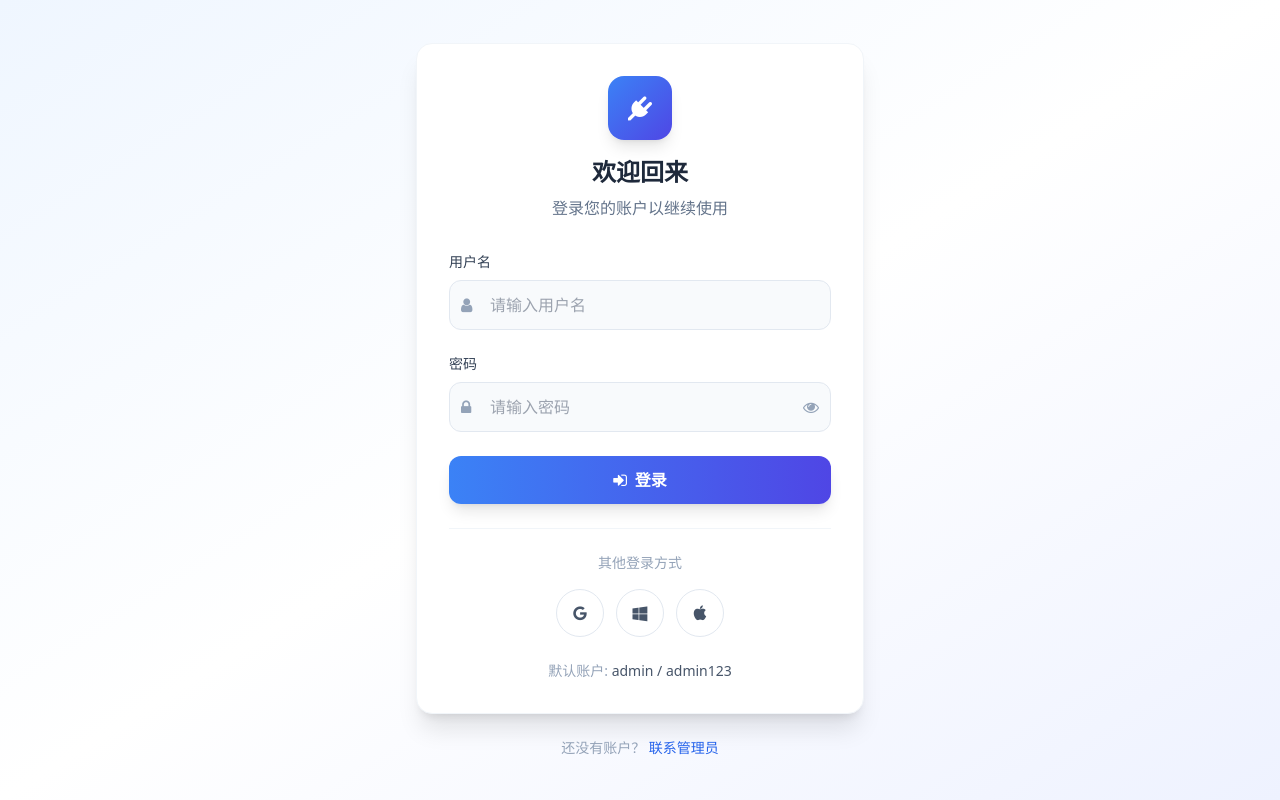
After one commit to InitialHeart0304/TIA-DB-Kingscada-List, a Flask app: page /login in a window 1280 px wide. The commit adds this page. Run offline with Flask 3, Linux system fonts and the light colour scheme; some libraries are stand-ins or nearby versions.

Commit message:
feat: Add Login Interface and Internal File
Co-authored-by: traeagent <traeagent@users.noreply.github.com>

```diff
--- a/TIA DB-Kingscada List/web/app.py
+++ b/TIA DB-Kingscada List/web/app.py
@@ -1,4 +1,4 @@
-from flask import Flask, render_template, request, jsonify, send_file
+from flask import Flask, render_template, request, jsonify, send_file, session, redirect, url_for
 import pandas as pd
 import re
 import json
@@ -15,18 +15,36 @@ from src.core.converter import TiaToKingscadaConverter
 
 app = Flask(__name__)
 
+# 配置密钥，用于会话管理
+app.secret_key = 'your-secret-key-here-change-in-production'
+
 # 配置模板目录 - 使用绝对路径
 app.root_path = os.path.dirname(os.path.abspath(__file__))
 app.template_folder = os.path.join(app.root_path, 'templates')
 print(f"App root path: {app.root_path}")
 print(f"Template folder: {app.template_folder}")
 
+# 用户数据文件路径
+USERS_FILE = os.path.join(app.root_path, 'data', 'users.json')
+
 # 临时文件存储
 TEMP_DIR = tempfile.gettempdir()
 current_result = None
 
+def load_users():
+    if os.path.exists(USERS_FILE):
+        with open(USERS_FILE, 'r', encoding='utf-8') as f:
+            return json.load(f)
+    return []
+
+def check_login():
+    return 'username' in session
+
 @app.route('/')
 def index():
+    if not check_login():
+        return redirect(url_for('login'))
+
     current_date = datetime.now().strftime("%Y年%m月%d日")
     # 打印模板文件路径，用于调试
     template_path = os.path.join(app.template_folder, 'index.html')
@@ -34,8 +52,35 @@ def index():
     print(f"Template exists: {os.path.exists(template_path)}")
     return render_template('index.html', current_date=current_date)
 
+@app.route('/login', methods=['GET', 'POST'])
+def login():
+    if request.method == 'POST':
+        username = request.form.get('username')
+        password = request.form.get('password')
+
+        users = load_users()
+        for user in users:
+            if user['username'] == username and user['password'] == password:
+                session['username'] = username
+                return jsonify({'success': True})
+
+        return jsonify({'success': False, 'message': '用户名或密码错误'})
+
+    if check_login():
+        return redirect(url_for('index'))
+
+    return render_template('login.html')
+
+@app.route('/logout')
+def logout():
+    session.pop('username', None)
+    return redirect(url_for('login'))
+
 @app.route('/upload', methods=['POST'])
 def upload_file():
+    if not check_login():
+        return jsonify({'success': False, 'error': '请先登录'})
+
     if 'file' not in request.files:
         return jsonify({'success': False, 'error': 'No file part'})
 
@@ -50,6 +95,9 @@ def upload_file():
 
 @app.route('/convert', methods=['POST'])
 def convert():
+    if not check_login():
+        return jsonify({'success': False, 'error': '请先登录'})
+
     global current_result
 
     # 获取文件内容
@@ -105,6 +153,9 @@ def convert():
 
 @app.route('/download')
 def download():
+    if not check_login():
+        return jsonify({'success': False, 'error': '请先登录'})
+
     global current_result
 
     if not current_result:
--- /dev/null
+++ b/TIA DB-Kingscada List/web/templates/login.html
@@ -0,0 +1,164 @@
+<!DOCTYPE html>
+<html lang="zh-CN">
+<head>
+    <meta charset="UTF-8">
+    <meta name="viewport" content="width=device-width, initial-scale=1.0">
+    <title>登录 - TIA DB 转换工具</title>
+    <script src="https://cdn.tailwindcss.com"></script>
+    <link href="https://cdn.jsdelivr.net/npm/font-awesome@4.7.0/css/font-awesome.min.css" rel="stylesheet">
+    <style>
+        @layer utilities {
+            .content-auto {
+                content-visibility: auto;
+            }
+        }
+    </style>
+</head>
+<body class="min-h-screen bg-gradient-to-br from-blue-50 via-white to-indigo-50">
+    <div class="flex items-center justify-center min-h-screen p-4">
+        <div class="w-full max-w-md">
+            <div class="bg-white rounded-2xl shadow-xl p-8 border border-slate-100">
+                <div class="text-center mb-8">
+                    <div class="inline-flex items-center justify-center w-16 h-16 bg-gradient-to-br from-blue-500 to-indigo-600 rounded-2xl shadow-lg mb-4">
+                        <i class="fa fa-plug text-white text-2xl"></i>
+                    </div>
+                    <h1 class="text-2xl font-bold text-slate-800">欢迎回来</h1>
+                    <p class="text-slate-500 mt-2">登录您的账户以继续使用</p>
+                </div>
+
+                <form id="login-form" class="space-y-6">
+                    <div>
+                        <label for="username" class="block text-sm font-medium text-slate-700 mb-2">用户名</label>
+                        <div class="relative">
+                            <div class="absolute inset-y-0 left-0 pl-3 flex items-center pointer-events-none">
+                                <i class="fa fa-user text-slate-400"></i>
+                            </div>
+                            <input
+                                type="text"
+                                id="username"
+                                name="username"
+                                placeholder="请输入用户名"
+                                class="block w-full pl-10 pr-4 py-3 border border-slate-200 rounded-xl focus:ring-2 focus:ring-blue-500 focus:border-transparent outline-none transition-all bg-slate-50 hover:bg-white"
+                                required
+                            />
+                        </div>
+                    </div>
+
+                    <div>
+                        <label for="password" class="block text-sm font-medium text-slate-700 mb-2">密码</label>
+                        <div class="relative">
+                            <div class="absolute inset-y-0 left-0 pl-3 flex items-center pointer-events-none">
+                                <i class="fa fa-lock text-slate-400"></i>
+                            </div>
+                            <input
+                                type="password"
+                                id="password"
+                                name="password"
+                                placeholder="请输入密码"
+                                class="block w-full pl-10 pr-12 py-3 border border-slate-200 rounded-xl focus:ring-2 focus:ring-blue-500 focus:border-transparent outline-none transition-all bg-slate-50 hover:bg-white"
+                                required
+                            />
+                            <button
+                                type="button"
+                                id="toggle-password"
+                                class="absolute inset-y-0 right-0 pr-3 flex items-center text-slate-400 hover:text-slate-600"
+                            >
+                                <i class="fa fa-eye"></i>
+                            </button>
+                        </div>
+                    </div>
+
+                    <button
+                        type="submit"
+                        id="login-btn"
+                        class="w-full py-3 px-4 bg-gradient-to-r from-blue-500 to-indigo-600 text-white font-semibold rounded-xl shadow-lg hover:shadow-xl transform hover:-translate-y-0.5 transition-all duration-200"
+                    >
+                        <span class="flex items-center justify-center">
+                            <i class="fa fa-sign-in mr-2"></i>
+                            登录
+                        </span>
+                    </button>
+                </form>
+
+                <div id="error-message" class="mt-4 p-3 bg-red-50 border border-red-200 rounded-xl text-red-600 text-sm text-center hidden">
+                    用户名或密码错误
+                </div>
+
+                <div class="mt-6 pt-6 border-t border-slate-100">
+                    <div class="flex items-center justify-center space-x-4">
+                        <span class="text-slate-400 text-sm">其他登录方式</span>
+                    </div>
+                    <div class="flex items-center justify-center space-x-3 mt-4">
+                        <button class="w-12 h-12 rounded-full border border-slate-200 flex items-center justify-center text-slate-600 hover:bg-blue-50 hover:text-blue-600 hover:border-blue-300 transition-all">
+                            <i class="fa fa-google"></i>
+                        </button>
+                        <button class="w-12 h-12 rounded-full border border-slate-200 flex items-center justify-center text-slate-600 hover:bg-green-50 hover:text-green-600 hover:border-green-300 transition-all">
+                            <i class="fa fa-windows"></i>
+                        </button>
+                        <button class="w-12 h-12 rounded-full border border-slate-200 flex items-center justify-center text-slate-600 hover:bg-slate-50 hover:text-slate-800 transition-all">
+                            <i class="fa fa-apple"></i>
+                        </button>
+                    </div>
+                </div>
+
+                <p class="mt-6 text-center text-slate-400 text-sm">
+                    默认账户: <span class="text-slate-600">admin / admin123</span>
+                </p>
+            </div>
+
+            <p class="mt-6 text-center text-slate-400 text-sm">
+                还没有账户？
+                <a href="#" class="text-blue-600 hover:text-blue-700 font-medium">联系管理员</a>
+            </p>
+        </div>
+    </div>
+
+    <script>
+        document.addEventListener('DOMContentLoaded', function() {
+            const togglePassword = document.getElementById('toggle-password');
+            const passwordInput = document.getElementById('password');
+            const loginForm = document.getElementById('login-form');
+            const errorMessage = document.getElementById('error-message');
+            const loginBtn = document.getElementById('login-btn');
+
+            togglePassword.addEventListener('click', function() {
+                const type = passwordInput.type === 'password' ? 'text' : 'password';
+                passwordInput.type = type;
+                togglePassword.innerHTML = type === 'password' ? '<i class="fa fa-eye"></i>' : '<i class="fa fa-eye-slash"></i>';
+            });
+
+            loginForm.addEventListener('submit', function(e) {
+                e.preventDefault();
+
+                errorMessage.classList.add('hidden');
+                loginBtn.disabled = true;
+                loginBtn.innerHTML = '<span class="flex items-center justify-center"><i class="fa fa-spinner fa-spin mr-2"></i>登录中...</span>';
+
+                const formData = new FormData(this);
+
+                fetch('/login', {
+                    method: 'POST',
+                    body: formData
+                })
+                .then(response => response.json())
+                .then(data => {
+                    if (data.success) {
+                        window.location.href = '/';
+                    } else {
+                        errorMessage.classList.remove('hidden');
+                        loginBtn.disabled = false;
+                        loginBtn.innerHTML = '<span class="flex items-center justify-center"><i class="fa fa-sign-in mr-2"></i>登录</span>';
+                    }
+                })
+                .catch(error => {
+                    console.error('Error:', error);
+                    errorMessage.textContent = '登录失败，请重试';
+                    errorMessage.classList.remove('hidden');
+                    loginBtn.disabled = false;
+                    loginBtn.innerHTML = '<span class="flex items-center justify-center"><i class="fa fa-sign-in mr-2"></i>登录</span>';
+                });
+            });
+        });
+    </script>
+</body>
+</html>
```
Also changed, not shown: TIA DB-Kingscada List/web/data/users.json (added, +14 -0 lines), TIA DB-Kingscada List/web/templates/index.html (+5 -2 lines).
